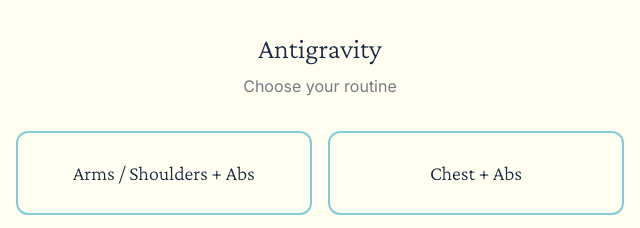
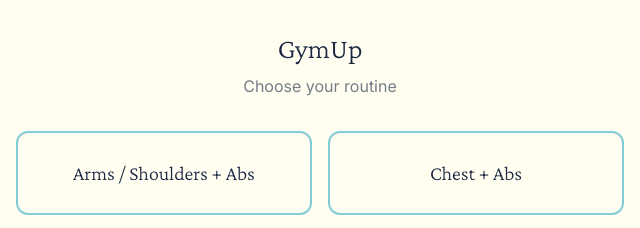
Before and after one commit to fernandorestoy/Gym-App, a website with bundled scripts: page index.html in a window 1280 px wide. Shown: the top 228 px of the page, 320-960 px from the left. Built offline with nearby package versions, Linux system fonts and the light colour scheme.

Commit message:
feat: rename app from Antigravity to GymUp

```diff
--- a/index.html
+++ b/index.html
@@ -3,7 +3,7 @@
 <head>
   <meta charset="UTF-8">
   <meta name="viewport" content="width=device-width, initial-scale=1.0">
-  <title>Antigravity</title>
+  <title>GymUp</title>
   <link rel="preconnect" href="https://fonts.googleapis.com">
   <link rel="preconnect" href="https://fonts.gstatic.com" crossorigin>
   <link href="https://fonts.googleapis.com/css2?family=Crimson+Pro:wght@300&family=Inter:wght@400&display=swap" rel="stylesheet">
--- a/js/app.js
+++ b/js/app.js
@@ -1,5 +1,5 @@
 /**
- * Antigravity — App Entry Point
+ * GymUp — App Entry Point
  *
  * Phase 2: Routing state, screen renderers, event delegation.
  * Phase 3 adds: exercise cards, Fisher-Yates recency exclusion, Regenerate button.
@@ -122,7 +122,7 @@ export const workoutDays = [
 function renderHome() {
   return `
     <div class="home-screen">
-      <h1 class="app-title">Antigravity</h1>
+      <h1 class="app-title">GymUp</h1>
       <p class="home-subtitle">Choose your routine</p>
       <div class="routine-grid" role="list">
         ${workoutDays.map(day => `
--- a/package.json
+++ b/package.json
@@ -1,5 +1,5 @@
 {
-  "name": "antigravity-gym",
+  "name": "gymup",
   "version": "1.0.0",
   "private": true,
   "type": "module",
```
